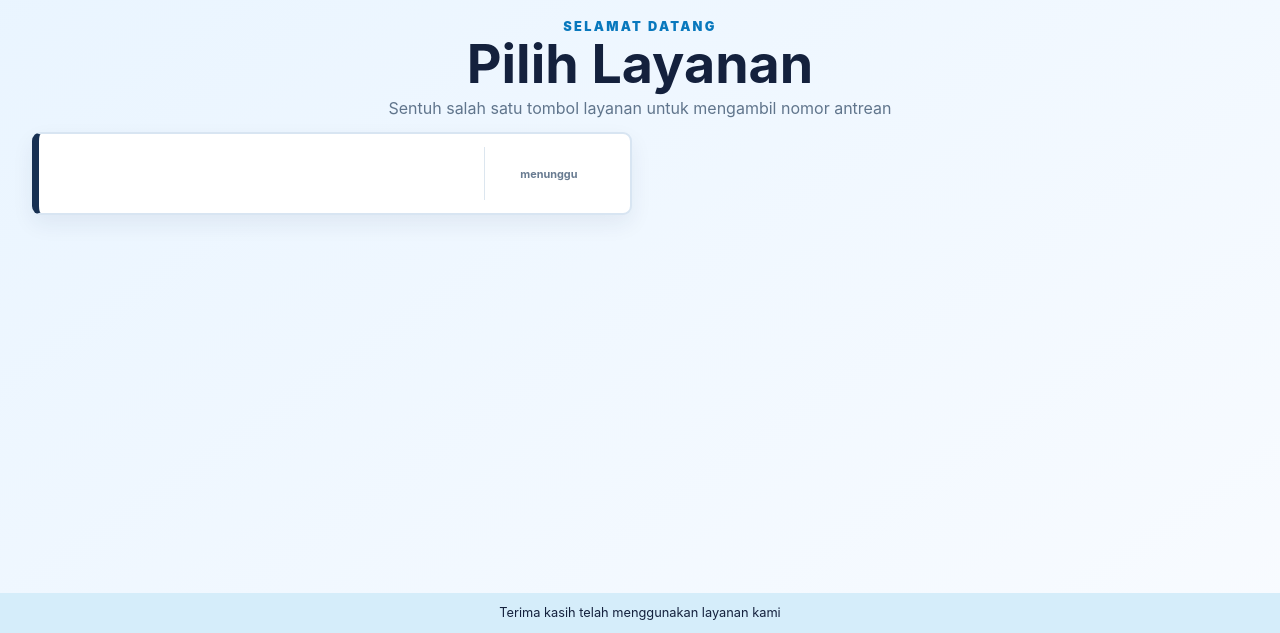
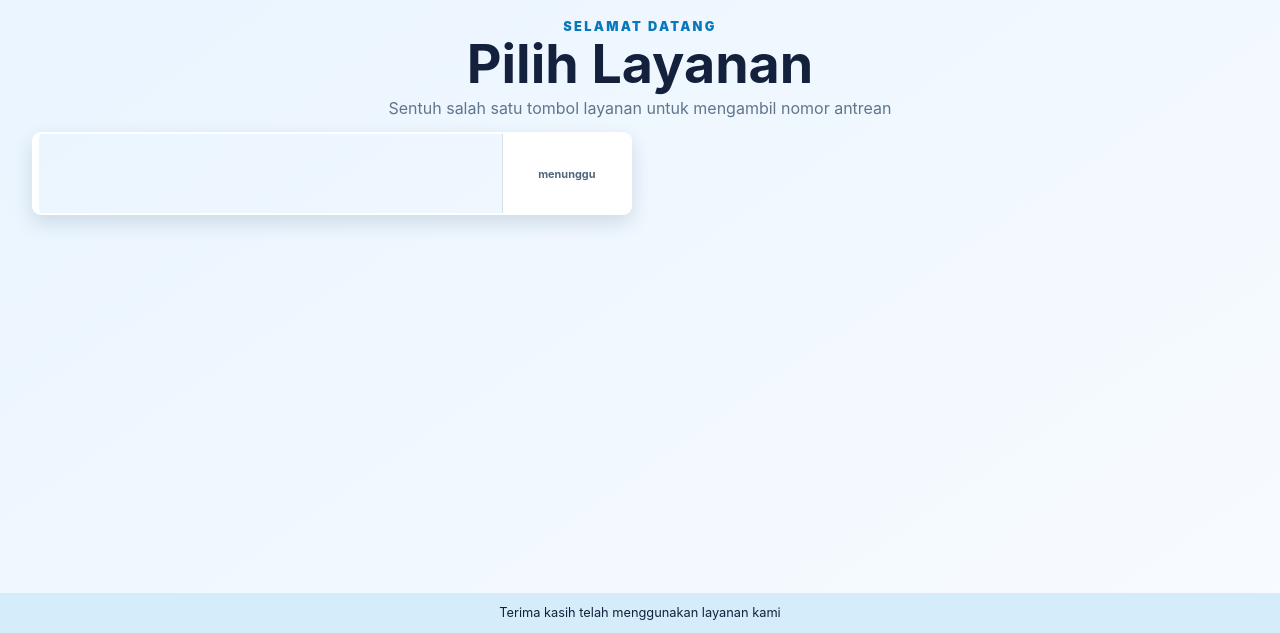
Before and after one commit to mmkrsulis/antrian, a PHP site: the page made by app/Views/kiosk.php in a window 1280 px wide. Shown: the part 167-800 px from the top of the page. Run offline with PHP 8.4, Linux system fonts and the light colour scheme; the template is opened without the code that fills it: most values are stand-ins (such as "Sample title", 1, 10 or a date in 2020); data that the repository does not hold is empty; some libraries are stand-ins or nearby versions.

Commit message:
Increase kiosk service card contrast

```diff
--- a/app/Views/kiosk.php
+++ b/app/Views/kiosk.php
@@ -1,4 +1,4 @@
-<!doctype html><html lang="id"><head><meta charset="utf-8"><meta name="viewport" content="width=device-width,initial-scale=1"><title>Kiosk · <?=e(app_name())?></title><link rel="stylesheet" href="/assets/app.css?v=<?=e((string)filemtime(__DIR__.'/../../public/assets/app.css'))?>"><style><?=theme_css_vars()?></style></head><body class="kiosk-v2">
+<!doctype html><html lang="id"><head><meta charset="utf-8"><meta name="viewport" content="width=device-width,initial-scale=1"><title>Kiosk · <?=e(app_name())?></title><link rel="stylesheet" href="/assets/app.css?v=<?=e((string)filemtime(__DIR__.'/../../public/assets/app.css'))?>"><link rel="stylesheet" href="/assets/kiosk-theme.css?v=<?=e((string)filemtime(__DIR__.'/../../public/assets/kiosk-theme.css'))?>"><style><?=theme_css_vars()?></style></head><body class="kiosk-v2">
 <header class="kiosk-head <?=image_header_enabled()?'app-image-header':''?>" style="<?=e(header_background_style())?>"><div class="kiosk-logo">RQ</div><div><span><?=e(setting('header_subtitle','Sistem Antrean Digital'))?></span><h1><?=e(setting('header_title',app_name()))?></h1></div></header>
 <main class="kiosk-main"><div class="kiosk-title"><span>SELAMAT DATANG</span><h2>Pilih Layanan</h2><p>Sentuh salah satu tombol layanan untuk mengambil nomor antrean</p></div><section class="kiosk-services"><?php foreach($services as $s):?><button class="kiosk-service" data-id="<?=e($s['id'])?>" style="--accent:<?=e($s['color'])?>"><span class="kiosk-service-copy"><b><?=e($s['name'])?></b></span><span class="kiosk-service-wait"><b><?=e($s['waiting'])?></b><small>menunggu</small></span></button><?php endforeach?></section><?php if(!$services):?><div class="empty-services">Belum ada layanan aktif. Tambahkan layanan melalui panel administrator.</div><?php endif?></main>
 <footer class="kiosk-footer"><span><?=e(indonesian_date())?></span><p>Terima kasih telah menggunakan layanan kami</p><span id="kiosk-clock"></span></footer><script>window.QUEUE={csrf:<?=json_encode(csrf_token())?>};window.APP_TIMEZONE=<?=json_encode(app_timezone())?>;</script><script src="/assets/kiosk.js?v=<?=e((string)filemtime(__DIR__.'/../../public/assets/kiosk.js'))?>"></script></body></html>
```
Also changed, not shown: public/assets/kiosk-theme.css (added).
